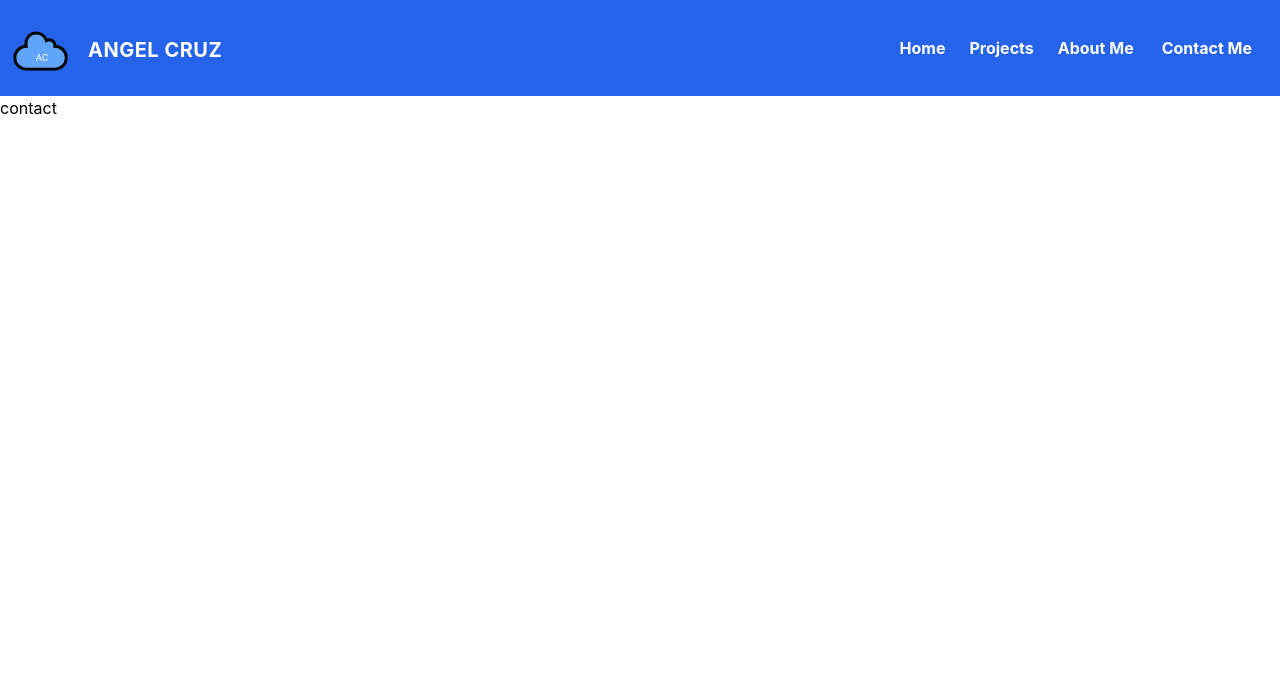
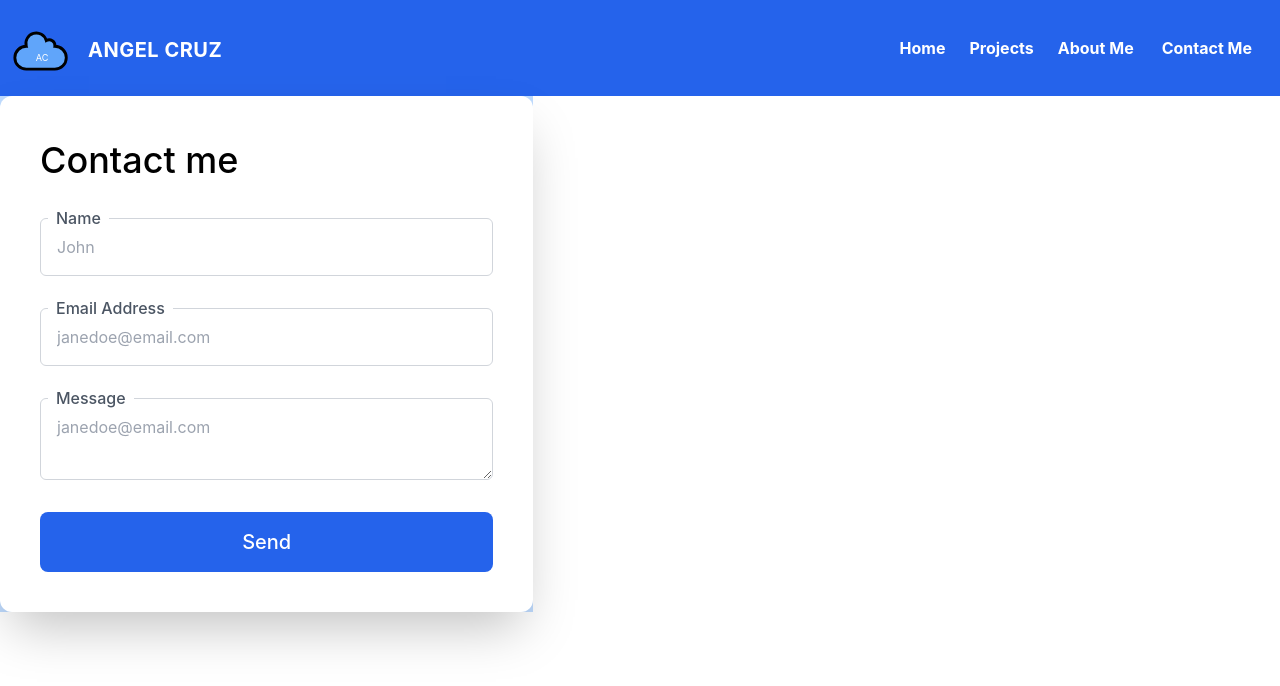
Before and after one commit to sirpuffin1/portfolio, a Next.js app: page /contact in a window 1280 px wide. Shown: the top 686 px of the page. Built offline with nearby package versions, Linux system fonts and the light colour scheme.

Commit message:
feat(contact): create contact form and link emailjs

```diff
--- a/pages/contact.js
+++ b/pages/contact.js
@@ -1,9 +1,50 @@
-const contact = () => {
+import { useRef } from 'react';
+import emailjs from '@emailjs/browser';
+
+const Contact = () => {
+    const serviceId = "service_nvvlygb"
+    const templateId = "template_z9vi18r"
+    const publicKey = "ln_CpM7NQ_UEHa7P4"
+
+    const form = useRef();
+
+    const sendEmail = (e) => {
+        e.preventDefault();
+
+        emailjs.sendForm(serviceId, templateId, form.current, publicKey)
+      .then((result) => {
+          console.log(result.text);
+      }, (error) => {
+          console.log(error.text);
+      });
+  };
     return (
-        <div>
-            contact
+        <div className="relative z-10 w-full max-w-2xl mt-20 lg:mt-0 lg:w-5/12 bg-blue-200 v">
+        <div className="relative z-10 flex flex-col items-start justify-start p-10 bg-white shadow-2xl rounded-xl">
+           <h4 className="w-full text-4xl font-medium leading-snug">Contact me</h4>
+           <form ref={form} onSubmit={sendEmail} className="relative w-full mt-6 space-y-8">
+              <div className="relative">
+                 <label   className="absolute px-2 ml-2 -mt-3 font-medium text-gray-600 bg-white">Name</label>
+                 <input type="text" name="user_name" className="block w-full px-4 py-4 mt-2 text-base placeholder-gray-400 bg-white border border-gray-300 rounded-md focus:outline-none focus:border-black" placeholder="John"/>
+              </div>
+
+              <div className="relative">
+                 <label className="absolute px-2 ml-2 -mt-3 font-medium text-gray-600 bg-white">Email Address</label>
+                 <input type="email" name="user_email" className="block w-full px-4 py-4 mt-2 text-base placeholder-gray-400 bg-white border border-gray-300 rounded-md focus:outline-none focus:border-black" placeholder="janedoe@email.com"/>
+              </div>
+
+              <div className="relative">
+                 <label className="absolute px-2 ml-2 -mt-3 font-medium text-gray-600 bg-white">Message</label>
+                 <textarea name="message" className="block w-full px-4 py-4 mt-2 text-base placeholder-gray-400 bg-white border border-gray-300 rounded-md focus:outline-none focus:border-black" placeholder="janedoe@email.com"/>
+              </div>
+
+              <div className="relative">
+                 <input type="submit" value="Send" className="inline-block w-full px-5 py-4 text-xl font-medium text-center text-white transition duration-200 bg-blue-600 rounded-lg hover:bg-blue-500 ease"/>
+              </div>
+           </form>
+        </div>
         </div>
     );
 }
 
-export default contact;
+export default Contact;
```
